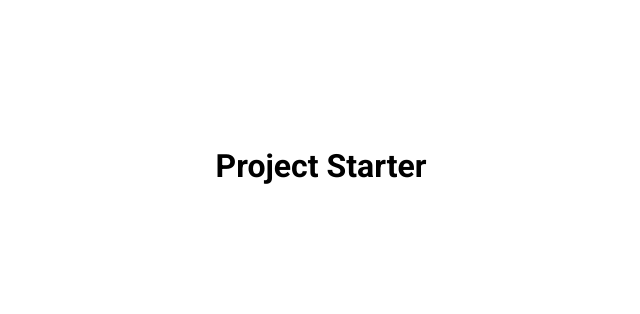
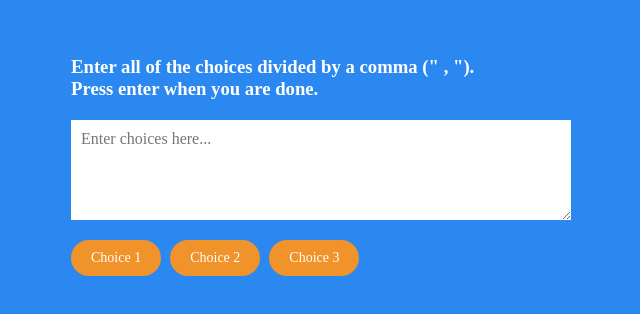
Before and after one commit to r-doherty/random-choice-picker, a plain HTML site: page index.html in a window 1280 px wide. Shown: the part 234-548 px from the top of the page, without its empty margins (319-959 px from the left). Drawn offline with Linux system fonts and the light colour scheme; a web font is replaced by a local one.

Commit message:
html and css initial scaffolding

```diff
--- a/index.html
+++ b/index.html
@@ -12,10 +12,21 @@
 			referrerpolicy="no-referrer"
 		/> -->
 		<link rel="stylesheet" href="style.css" />
-		<title>My Project</title>
+		<title>Random Choice Picker</title>
 	</head>
 	<body>
-		<h1>Project Starter</h1>
+		<div class="container">
+			<h3>
+				Enter all of the choices divided by a comma (" , "). <br />
+				Press enter when you are done.
+			</h3>
+			<textarea id="textarea" placeholder="Enter choices here..."></textarea>
+			<div id="tags">
+				<span class="tag">Choice 1</span>
+				<span class="tag">Choice 2</span>
+				<span class="tag">Choice 3</span>
+			</div>
+		</div>
 		<script src="script.js"></script>
 	</body>
 </html>
--- a/style.css
+++ b/style.css
@@ -1,11 +1,12 @@
-@import url("https://fonts.googleapis.com/css2?family=Roboto:wght@400;700&display=swap");
+@import url("https://fonts.googleapis.com/css?family=Muli&display=swap");
 
 * {
 	box-sizing: border-box;
 }
 
 body {
-	font-family: "Roboto", "sans-serif";
+	background-color: #2b88f0;
+	font-family: "Muli", "sans-serif";
 	display: flex;
 	flex-direction: column;
 	align-items: center;
@@ -14,3 +15,37 @@ body {
 	overflow: hidden;
 	margin: 0;
 }
+
+h3 {
+	color: #fff;
+	margin: 10px 0 20px;
+}
+
+.container {
+	width: 500px;
+}
+
+textarea {
+	border: none;
+	display: block;
+	width: 100%;
+	height: 100px;
+	font-family: inherit;
+	padding: 10px;
+	margin: 0 0 20px;
+	font-size: 16px;
+}
+
+.tag {
+	background-color: #f0932b;
+	color: #fff;
+	border-radius: 50px;
+	padding: 10px 20px;
+	margin: 0 5px 10px 0;
+	font-size: 14px;
+	display: inline-block;
+}
+
+.tag.highlight {
+	background-color: #273c75;
+}
```
